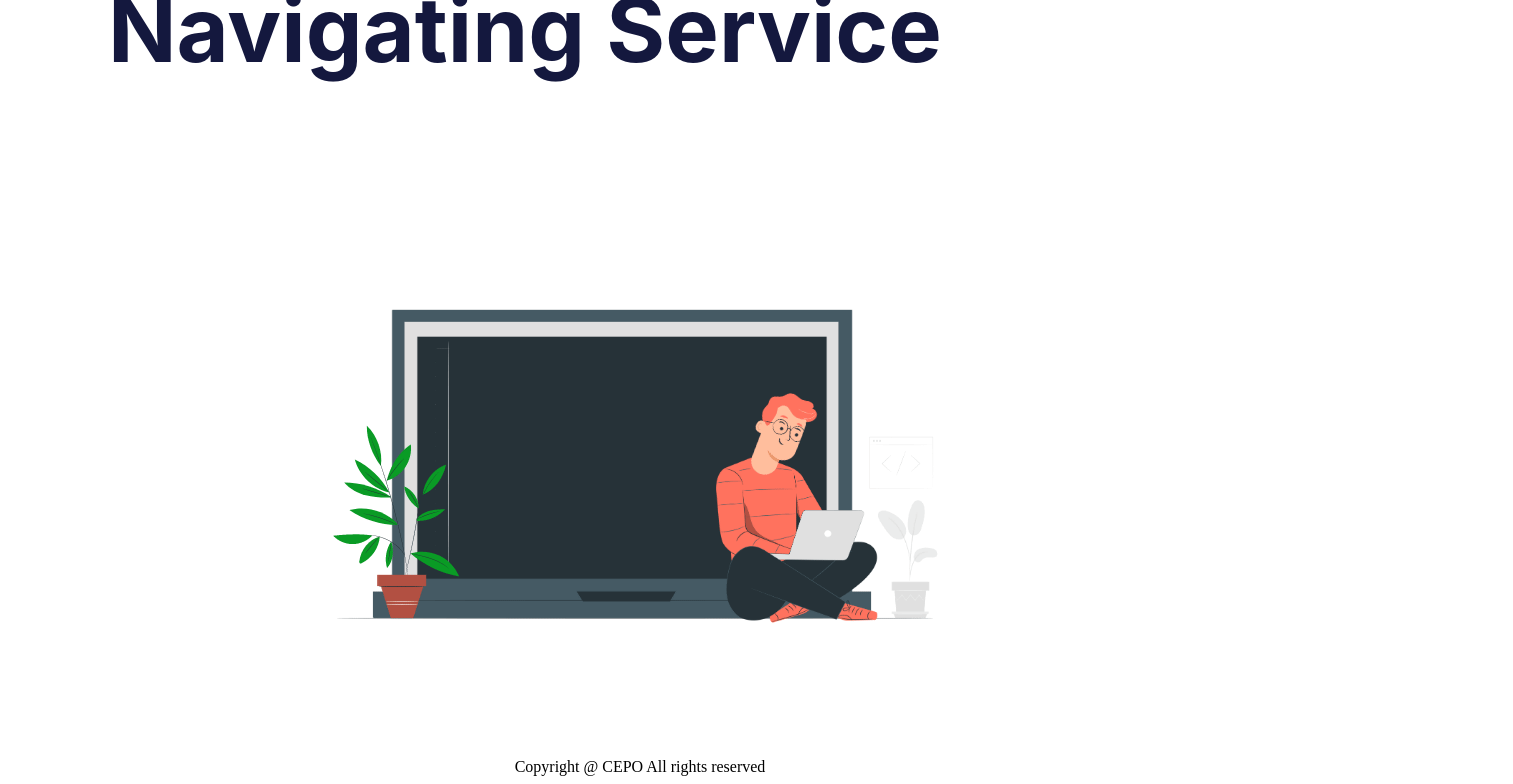
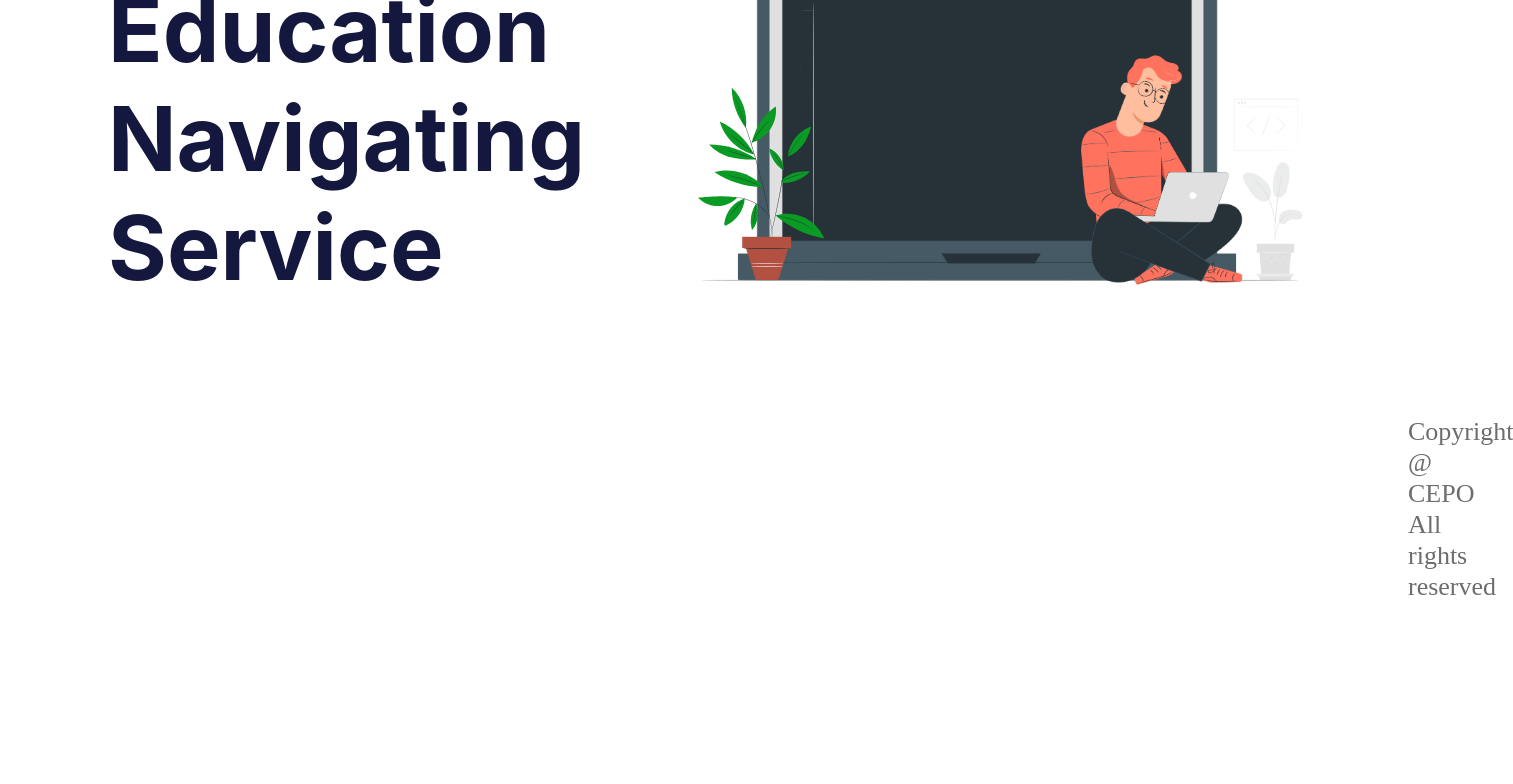
Before and after one commit to 1jiwoo27/cens, a React (Create React App) app: page /home in a window 1280 px wide. Shown: the part 560-1344 px from the top of the page, 1513 px wide, since content can reach past the window. After the commit the page ends 1170 px from the top, so only its background shows below. Built offline with nearby package versions, Linux system fonts and the light colour scheme.

Commit message:
edit home

```diff
--- a/src/components/Home.js
+++ b/src/components/Home.js
@@ -4,15 +4,17 @@ import homeanime from '../images/home_anime.gif'
 
 export default function Home() {
   return (
-    <div>
-    <div className='home-title'>
-      Computer Education
-      Navigating Service
-    </div>
-    <img src={homeanime} alt="" class="animated"></img>
+    <>
+    <div className='home-middle'>
+      <div className='home-title'>
+        Computer Education
+        Navigating Service
+      </div>
+      <img src={homeanime} alt="" className="animated"></img>
+      </div>
     <div className='copy-right'>
       Copyright @ CEPO All rights reserved
     </div>
-    </div>
+    </>
   )
 }
--- a/src/css/Home.css
+++ b/src/css/Home.css
@@ -1,3 +1,8 @@
+.home-middle{
+    display: flex;
+    flex-direction: row;
+}
+
 .home-title{
     margin-left: 100px;
     margin-top: 280px;
@@ -21,3 +26,18 @@
     opacity:1;
     }
 }
+
+.animated{
+    display: inline;
+    margin-top: 190px;
+    margin-left: 100px;
+}
+
+.copy-right{
+    color: rgb(109, 109, 109);
+    font-size: 26px;
+    font-weight: 500;
+    line-height: 31px;
+    text-align: left;
+    margin-left: 1400px;
+}
```
